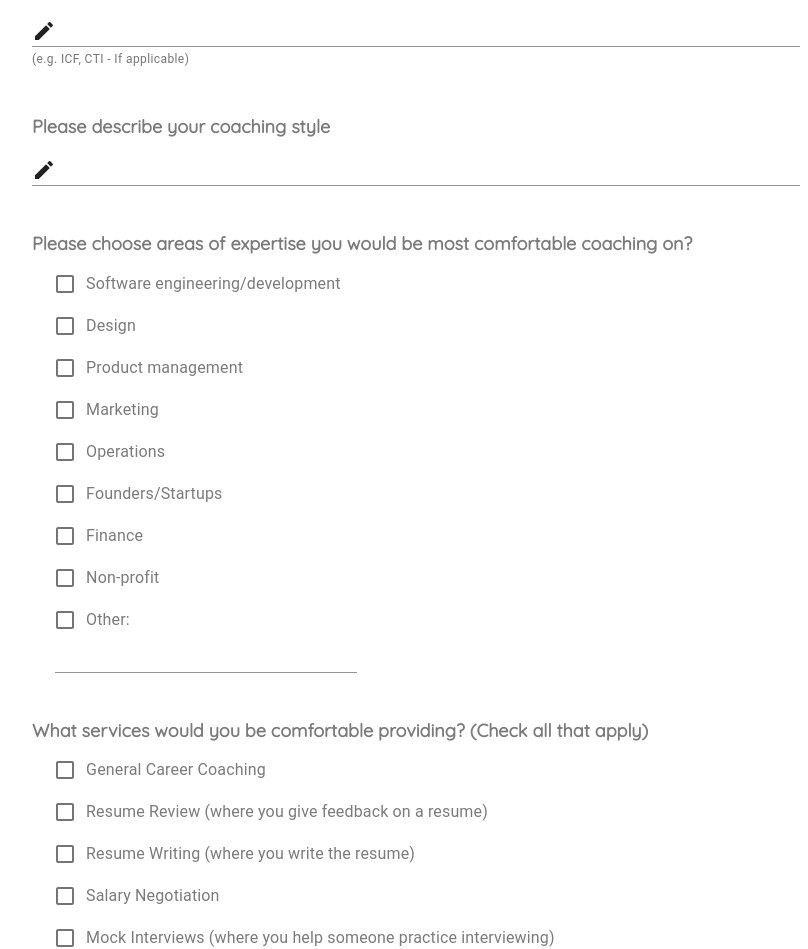
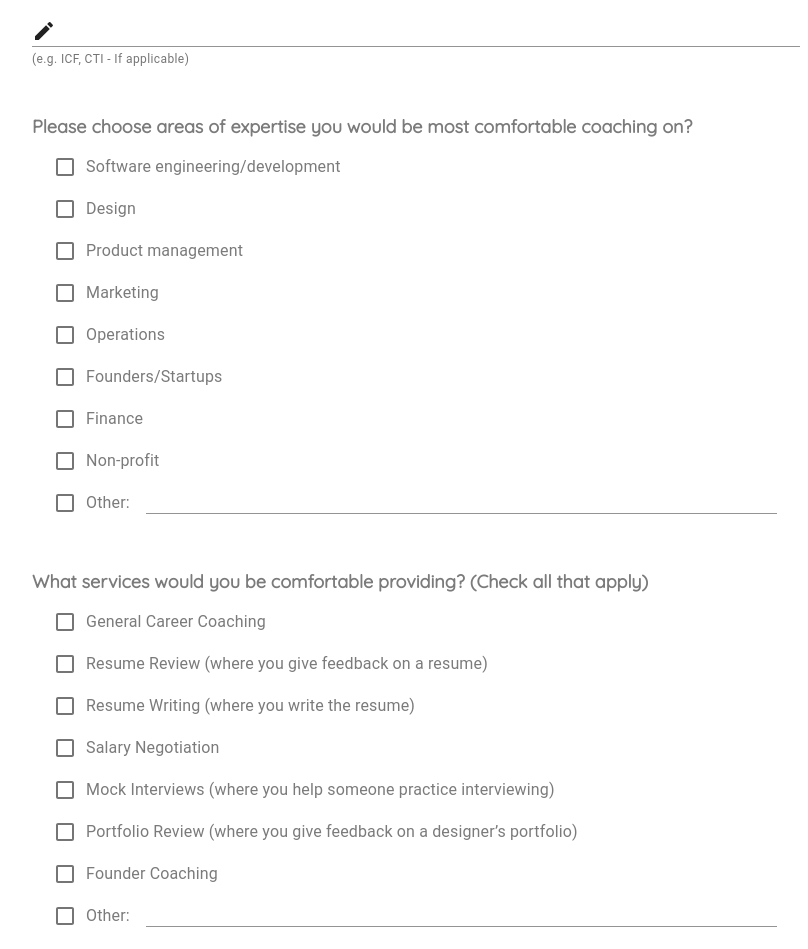
Before and after one commit to SangmeanHong/fitd-tech-client, a React (Create React App) app: page /newcoach in a window 1280 px wide. Shown: the part 1250-2199 px from the top of the page, without its empty margins (247-1055 px from the left). Built offline with nearby package versions, Linux system fonts and the light colour scheme.

Commit message:
Create coach application form for design

```diff
--- /dev/null
+++ b/src/libs/coachProfileObj.js
@@ -0,0 +1,50 @@
+export const coachProfileObj = ({
+	firstName,
+	lastName,
+	email,
+	linkedIn,
+	coachStyle,
+	certification,
+	paidOpt,
+	wage,
+	numOfPeople,
+	hoursPerwWeek,
+	expertiseArea,
+	provideChecked,
+	expertiseAreaOther,
+	provideCheckedOther,
+}) => {
+	const filteredProvideChecked = provideChecked.filter(
+		(data) => data.checked === true
+	);
+	const newProvideChecked = filteredProvideChecked.map((data) => {
+		if (data.label === 'Other:') {
+			data['label'] = provideCheckedOther;
+		}
+		return data;
+	});
+
+	const filteredExpertiseArea = expertiseArea.filter(
+		(data) => data.checked === true
+	);
+	const newExpertiseArea = filteredExpertiseArea.map((data) => {
+		if (data.label === 'Other:') {
+			data['label'] = expertiseAreaOther;
+		}
+		return data;
+	});
+	return {
+		firstName,
+		lastName,
+		email,
+		linkedIn,
+		coachStyle,
+		certification,
+		paidOpt,
+		wage,
+		numOfPeople,
+		hoursPerwWeek,
+		expertiseArea: newExpertiseArea,
+		provideChecked: newProvideChecked,
+	};
+};
--- a/src/pages/NewCoach/NewCoach.js
+++ b/src/pages/NewCoach/NewCoach.js
@@ -25,6 +25,7 @@ import {
 	DialogContentText,
 	DialogTitle,
 } from '@material-ui/core';
+import { coachProfileObj } from '../../libs/coachProfileObj';
 
 const options = [
 	{ label: 'Yes', value: 'yes' },
@@ -46,11 +47,39 @@ const PaidRadioGroup = ({ value, options, name, paidonChange }) => (
 	</FormControl>
 );
 
-const CoachCheckboxGroup = ({ values, label, onChange }) => (
+const CoachCheckboxGroup = ({
+	values,
+	label,
+	onChange,
+	expertiseAreaOther,
+	setExpertiseAreaOther,
+}) => (
 	<FormControl component='fieldset'>
 		<FormLabel component='legend'>{label}</FormLabel>
 		<FormGroup>
-			{values.map((value, index) => (
+			{values.map((value, index) => {
+				if (index === values.length - 1) {
+					return (
+						<div className='lastCheckbox'>
+							<FormControlLabel
+								key={index}
+								control={
+									<Checkbox
+										checked={value.checked}
+										onChange={onChange(index)}
+									/>
+								}
+								label={value.label}
+							/>
+							<TextField
+								type='text'
+								value={expertiseAreaOther}
+								onChange={(e) => setExpertiseAreaOther(e.target.value)}
+							/>
+						</div>
+					);
+				}
+				return (
 					<FormControlLabel
 						key={index}
 						control={
@@ -58,21 +87,26 @@ const CoachCheckboxGroup = ({ values, label, onChange }) => (
 						}
 						label={value.label}
 					/>
-			))}
-			<TextField type='text' style={{ width: '100%' }} />
+				);
+			})}
 		</FormGroup>
 	</FormControl>
 );
 
-const ProvideCheckboxGroup = ({ values, label, ProvideCheckboxonChange }) => (
+const ProvideCheckboxGroup = ({
+	values,
+	label,
+	ProvideCheckboxonChange,
+	provideCheckedOther,
+	setProvideCheckedOther,
+}) => (
 	<FormControl component='fieldset'>
 		<FormLabel component='legend'>{label}</FormLabel>
 		<FormGroup>
-			{values.map((value, index) => (
-				// if (index === 8) {
-
-				// 	}
-
+			{values.map((value, index) => {
+				if (index === values.length - 1) {
+					return (
+						<div className='lastCheckbox'>
 							<FormControlLabel
 								key={index}
 								control={
@@ -83,7 +117,27 @@ const ProvideCheckboxGroup = ({ values, label, ProvideCheckboxonChange }) => (
 								}
 								label={value.label}
 							/>
-			))}
+							<TextField
+								type='text'
+								value={provideCheckedOther}
+								onChange={(e) => setProvideCheckedOther(e.target.value)}
+							/>
+						</div>
+					);
+				}
+				return (
+					<FormControlLabel
+						key={index}
+						control={
+							<Checkbox
+								checked={value.checked}
+								onChange={ProvideCheckboxonChange(index)}
+							/>
+						}
+						label={value.label}
+					/>
+				);
+			})}
 		</FormGroup>
 	</FormControl>
 );
@@ -111,9 +165,17 @@ const CoachAgreeCheckboxGroup = ({ values, label, CoachAgreeOnChange }) => (
 const NewCoach = () => {
 	const history = useHistory();
 
-	const [value, setValue] = useState(false);
-
-	const [values, setValues] = useState([
+	const [firstName, setFirstName] = useState('');
+	const [lastName, setLastName] = useState('');
+	const [email, setEmail] = useState('');
+	const [linkedIn, setLinkedIn] = useState('');
+	const [coachStyle, setCoachStyle] = useState('');
+	const [certification, setCertification] = useState('');
+	const [paidOpt, setPaidOpt] = useState(false);
+	const [wage, setWage] = useState(0);
+	const [numOfPeople, setNumOfPeople] = useState(0);
+	const [hoursPerWeek, setHoursPerWeek] = useState(0);
+	const [expertiseArea, setExpertiseArea] = useState([
 		{ label: 'Software engineering/development', checked: false },
 		{ label: 'Design', checked: false },
 		{ label: 'Product management', checked: false },
@@ -124,7 +186,7 @@ const NewCoach = () => {
 		{ label: 'Non-profit', checked: false },
 		{ label: 'Other:', checked: false },
 	]);
-
+	const [expertiseAreaOther, setExpertiseAreaOther] = useState('');
 	const [provideChecked, setProvideChecked] = useState([
 		{ label: 'General Career Coaching', checked: false },
 		{
@@ -145,24 +207,20 @@ const NewCoach = () => {
 		{ label: 'Founder Coaching', checked: false },
 		{ label: 'Other:', checked: false },
 	]);
-
+	const [provideCheckedOther, setProvideCheckedOther] = useState('');
 	const [coachAgreeChecked, setCoachAgreeChecked] = useState([
 		{ label: 'I agree', checked: false },
 	]);
 
 	const [dialogOpen, setDialogOpen] = useState(false);
 
-	const paidonChange = (e) => {
-		setValue(e.target.value);
-	};
-
 	const onChange =
 		(index) =>
 		({ target: { checked } }) => {
-			const newValues = [...values];
-			const value = values[index];
+			const newValues = [...expertiseArea];
+			const value = expertiseArea[index];
 			newValues[index] = { ...value, checked };
-			setValues(newValues);
+			setExpertiseArea(newValues);
 		};
 
 	const ProvideCheckboxonChange =
@@ -190,7 +248,36 @@ const NewCoach = () => {
 
 	const handleClose = () => {
 		setDialogOpen(false);
-		history.push('/');
+		// history.push('/');
+	};
+
+	const handleSubmit = () => {
+		console.log(`exper`, expertiseAreaOther);
+		console.log(`pro`, provideCheckedOther);
+		// const emailRegEx =
+		// 	/^[a-zA-Z0-9.!#$%&'*+/=?^_`{|}~-]+@[a-zA-Z0-9-]+(?:\.[a-zA-Z0-9-]+)*$/;
+		// if (emailRegEx.test(email)) {
+		const obj = coachProfileObj({
+			firstName,
+			lastName,
+			email,
+			linkedIn,
+			coachStyle,
+			certification,
+			paidOpt,
+			wage,
+			numOfPeople,
+			hoursPerWeek,
+			expertiseArea,
+			provideChecked,
+			expertiseAreaOther,
+			provideCheckedOther,
+		});
+		console.log(`obj`, obj);
+		// } else {
+		// 	alert('이메일 체크해');
+		// }
+		// setDialogOpen(false);
 	};
 
 	return (
@@ -205,6 +292,7 @@ const NewCoach = () => {
 							required
 							label='First name'
 							type='text'
+							value={firstName}
 							size='Normal'
 							style={{ width: '100%' }}
 							InputProps={{
@@ -214,6 +302,7 @@ const NewCoach = () => {
 									</InputAdornment>
 								),
 							}}
+							onChange={(e) => setFirstName(e.target.value)}
 						/>
 					</div>
 					<div className='textField'>
@@ -222,6 +311,7 @@ const NewCoach = () => {
 							id='coach-lastname'
 							label='Last name'
 							type='text'
+							value={lastName}
 							style={{ width: '100%' }}
 							InputProps={{
 								startAdornment: (
@@ -230,6 +320,7 @@ const NewCoach = () => {
 									</InputAdornment>
 								),
 							}}
+							onChange={(e) => setLastName(e.target.value)}
 						/>
 					</div>
 					<div className='textField'>
@@ -237,6 +328,7 @@ const NewCoach = () => {
 							required
 							label='E-mail'
 							type='email'
+							value={email}
 							style={{ width: '100%' }}
 							InputProps={{
 								startAdornment: (
@@ -245,6 +337,7 @@ const NewCoach = () => {
 									</InputAdornment>
 								),
 							}}
+							onChange={(e) => setEmail(e.target.value)}
 						/>
 					</div>
 					<div className='textField'>
@@ -252,6 +345,7 @@ const NewCoach = () => {
 							required
 							label='LinkedIn Profile'
 							type='text'
+							value={linkedIn}
 							style={{ width: '100%' }}
 							InputProps={{
 								startAdornment: (
@@ -260,6 +354,7 @@ const NewCoach = () => {
 									</InputAdornment>
 								),
 							}}
+							onChange={(e) => setLinkedIn(e.target.value)}
 						/>
 					</div>
 					<br /> <br />
@@ -268,12 +363,13 @@ const NewCoach = () => {
 						<div className='question_01'>
 							Have you had paid coaching clients?
 						</div>
-						<div className='paid_radio' style={{ color: '#7c7b7b' }}>
+						<div className='paid_radio'>
 							<PaidRadioGroup
-								value={value}
+								required
+								value={paidOpt}
 								options={options}
 								name='radio1'
-								onChange={paidonChange}
+								paidonChange={(e) => setPaidOpt(e.target.value)}
 							/>
 						</div>
 					</div>
@@ -282,6 +378,7 @@ const NewCoach = () => {
 						<TextField
 							required
 							type='number'
+							value={wage}
 							style={{ width: '100%' }}
 							helperText='Without a decimal point'
 							InputProps={{
@@ -291,12 +388,19 @@ const NewCoach = () => {
 									</InputAdornment>
 								),
 							}}
+							onChange={(event) =>
+								event.target.value < 0
+									? setWage(0)
+									: setWage(event.target.value)
+							}
 						/>
 					</div>
 					<div className='question_01'>Please describe your coaching style</div>
 					<div className='textField_01'>
 						<TextField
+							required
 							type='text'
+							value={coachStyle}
 							style={{ width: '100%' }}
 							InputProps={{
 								startAdornment: (
@@ -305,14 +409,15 @@ const NewCoach = () => {
 									</InputAdornment>
 								),
 							}}
+							onChange={(e) => setCoachStyle(e.target.value)}
 						/>
 					</div>
 					<div className='question_01'>How many people have you coached?</div>
 					<div className='textField_01'>
 						<TextField
 							type='number'
+							value={numOfPeople}
 							helperText='Allow only integer'
-							style={{ width: '100%' }}
 							InputProps={{
 								startAdornment: (
 									<InputAdornment position='start'>
@@ -320,6 +425,11 @@ const NewCoach = () => {
 									</InputAdornment>
 								),
 							}}
+							onChange={(event) =>
+								event.target.value < 0
+									? setNumOfPeople(0)
+									: setNumOfPeople(event.target.value)
+							}
 						/>
 					</div>
 					<div className='question_01'>
@@ -329,8 +439,8 @@ const NewCoach = () => {
 						<TextField
 							required
 							type='number'
+							value={hoursPerWeek}
 							helperText='Allow only integer'
-							style={{ width: '100%' }}
 							InputProps={{
 								startAdornment: (
 									<InputAdornment position='start'>
@@ -338,14 +448,19 @@ const NewCoach = () => {
 									</InputAdornment>
 								),
 							}}
+							onChange={(event) =>
+								event.target.value < 0
+									? setHoursPerWeek(0)
+									: setHoursPerWeek(event.target.value)
+							}
 						/>
 					</div>
 					<div className='question_01'>Coaching Certifications</div>
 					<div className='textField_01'>
 						<TextField
 							type='text'
+							value={certification}
 							helperText='(e.g. ICF, CTI - If applicable)'
-							style={{ width: '100%' }}
 							InputProps={{
 								startAdornment: (
 									<InputAdornment position='start'>
@@ -353,20 +468,7 @@ const NewCoach = () => {
 									</InputAdornment>
 								),
 							}}
-						/>
-					</div>
-					<div className='question_01'>Please describe your coaching style</div>
-					<div className='textField_01'>
-						<TextField
-							type='text'
-							style={{ width: '100%' }}
-							InputProps={{
-								startAdornment: (
-									<InputAdornment position='start'>
-										<Create />
-									</InputAdornment>
-								),
-							}}
+							onChange={(e) => setCertification(e.target.value)}
 						/>
 					</div>
 					<div className='question_01'>
@@ -374,7 +476,13 @@ const NewCoach = () => {
 						coaching on?
 					</div>
 					<div className='checkbox'>
-						<CoachCheckboxGroup required values={values} onChange={onChange} />
+						<CoachCheckboxGroup
+							required
+							values={expertiseArea}
+							onChange={onChange}
+							expertiseAreaOther={expertiseAreaOther}
+							setExpertiseAreaOther={setExpertiseAreaOther}
+						/>
 					</div>
 					<div className='question_01'>
 						What services would you be comfortable providing? (Check all that
@@ -385,6 +493,8 @@ const NewCoach = () => {
 							required
 							values={provideChecked}
 							ProvideCheckboxonChange={ProvideCheckboxonChange}
+							provideCheckedOther={provideCheckedOther}
+							setProvideCheckedOther={setProvideCheckedOther}
 						/>
 					</div>
 					<div className='question_01'>
@@ -428,7 +538,7 @@ const NewCoach = () => {
 								<Button onClick={handleClose} color='primary'>
 									Cancel
 								</Button>
-								<Button onClick={handleClose} color='primary' autoFocus>
+								<Button onClick={handleSubmit} color='primary' autoFocus>
 									Process
 								</Button>
 							</DialogActions>
--- a/src/pages/NewCoach/newCoach.css
+++ b/src/pages/NewCoach/newCoach.css
@@ -45,6 +45,7 @@ body {
 .paid_radio {
 	margin-top: 4%;
 	margin-left: 6%;
+	color: #7c7b7b;
 }
 
 .flex-2row {
@@ -63,3 +64,12 @@ body {
 	margin-top: 3%;
 	margin-bottom: 15%;
 }
+
+.lastCheckbox {
+	display: flex;
+	width: 100%;
+}
+
+.MuiFormControl-root {
+	width: 100%;
+}
```
Lines whose indentation alone changed are shown as unchanged.
